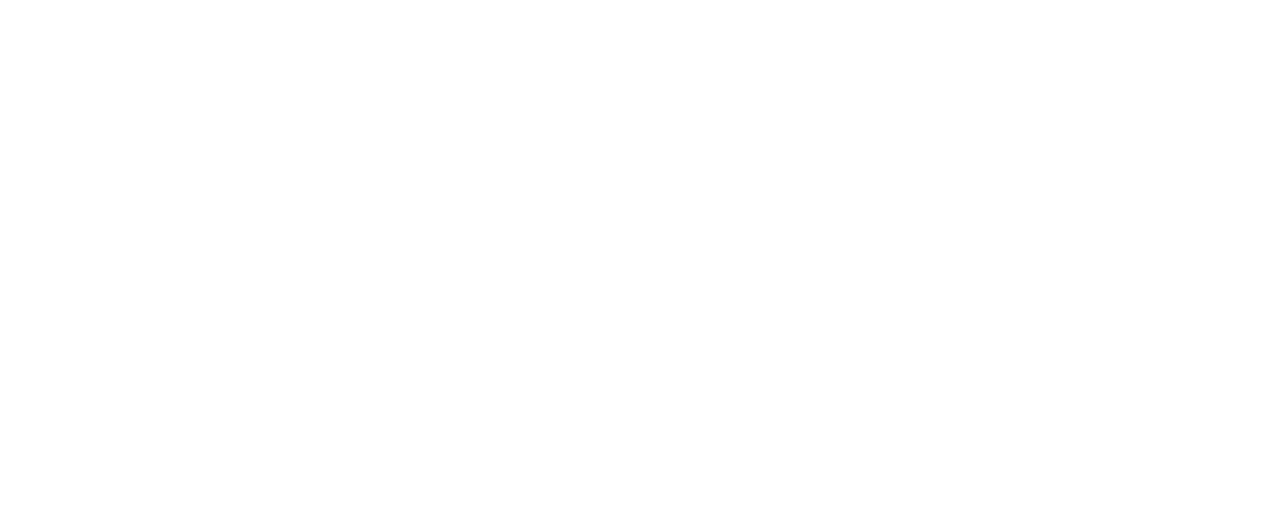
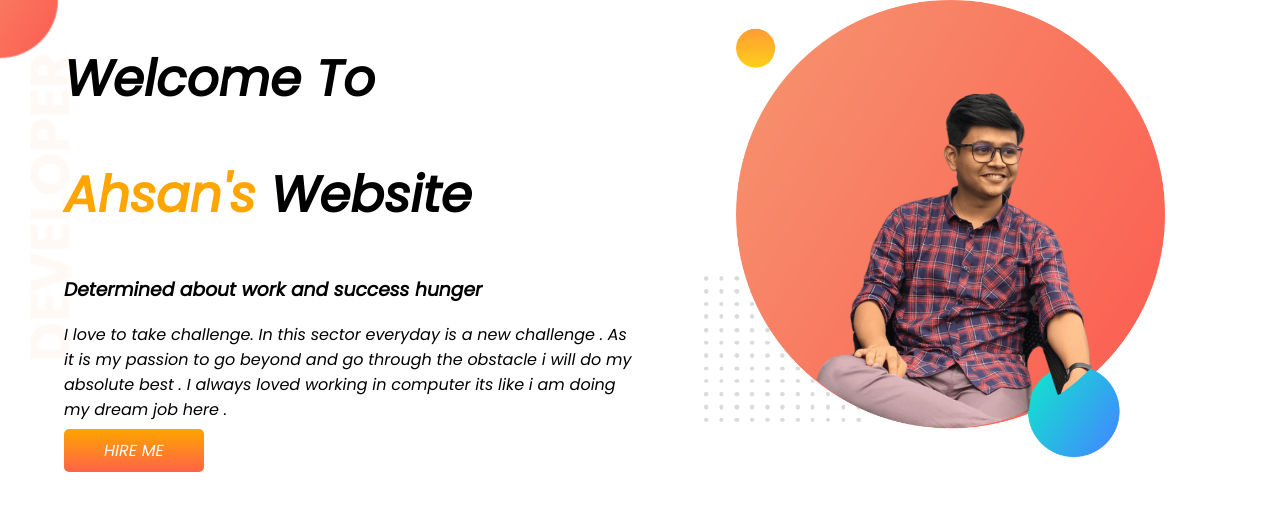
Before and after one commit to nizameee/Developer-portfolio, a plain HTML site: page index.html in a window 1280 px wide. Drawn offline with Linux system fonts and the light colour scheme.

Commit message:
top banner added

```diff
--- a/index.html
+++ b/index.html
@@ -1,13 +1,36 @@
 <!DOCTYPE html>
 <html lang="en">
+
 <head>
     <meta charset="UTF-8">
     <meta http-equiv="X-UA-Compatible" content="IE=edge">
     <meta name="viewport" content="width=device-width, initial-scale=1.0">
     <title>Nizamee's portfolio</title>
+    <link rel="preconnect" href="https://fonts.googleapis.com">
+    <link rel="preconnect" href="https://fonts.gstatic.com" crossorigin>
+    <link href="https://fonts.googleapis.com/css2?family=Poppins:ital@1&display=swap" rel="stylesheet">
     <link rel="stylesheet" href="style.css">
 </head>
+
 <body>
+    <section class="top-banner">
+        <div class="half-width">
+            <h1>Welcome To</h1>
+            <h1><span class="first-header">Ahsan's</span> Website</h1>
+            <h3>Determined about work and success hunger</h3>
+            <p>I love to take challenge. In this sector everyday is a new challenge . As it is my passion to go beyond
+                and
+                go through the obstacle i will do my absolute best . I always loved working in computer its like i am
+                doing
+                my dream job here . </p>
+            <a target="_blank" class="link-button"
+                href="https://l.facebook.com/l.php?u=https%3A%2F%2Fwww.linkedin.com%2Fin%2Fahsan-noor-nizamee-3a9032240%3Ffbclid%3DIwAR3e0hEWJIB7XNCigfVEHtbmBzAz6KDFKVhrRf8x5Q904l6glflNr7WWQDs&h=AT03CX3hhTOo8klegpkGjgfwStHSQ2Xem0SIQlLJLItCEvPsOUhiVAmNyomZcALExUtJUmeCBGMHDWABZdTiQJ6D2vJRfEF593KO42GKcKgnf2lkS6V71qPfAKUrZIfRER0Qzg">HIRE
+                ME</a>
+        </div>
+        <div class="half-width">
+            <img src="images/my-bg (1).png" alt="">
+        </div>
+    </section>
+</body>
 
-</body>
 </html>
--- a/style.css
+++ b/style.css
@@ -0,0 +1,40 @@
+body {
+    font-family: 'Poppins', sans-serif;
+    margin: 0%;
+}
+
+h1 {
+    font-size: 50px;
+}
+
+.first-header {
+    color: orange;
+}
+
+section {
+    display: flex;
+}
+
+.half-width {
+    width: 50%;
+    padding-left: 5%;
+}
+
+.half-width img {
+    width: 80%;
+}
+
+.link-button {
+    text-decoration: none;
+    background-image: linear-gradient(orange, tomato);
+    padding: 10px 40px;
+    border-radius: 5px;
+    color: white;
+    font-weight: 700px;
+}
+
+.top-banner {
+    background-image: url(images/top-banner.png);
+    background-repeat: no-repeat;
+
+}
```
Also changed, not shown: images/IMG_20220606_231932_490.jpg (added), images/IMG_20220615_001913_567.jpg (added), images/dream-bg.png (added), images/exp-bg.png (added), images/my-bg (1).png (added), images/my-bg.png (added), images/my-bg2.png (added), images/top-banner.png (added), 8 other files.
